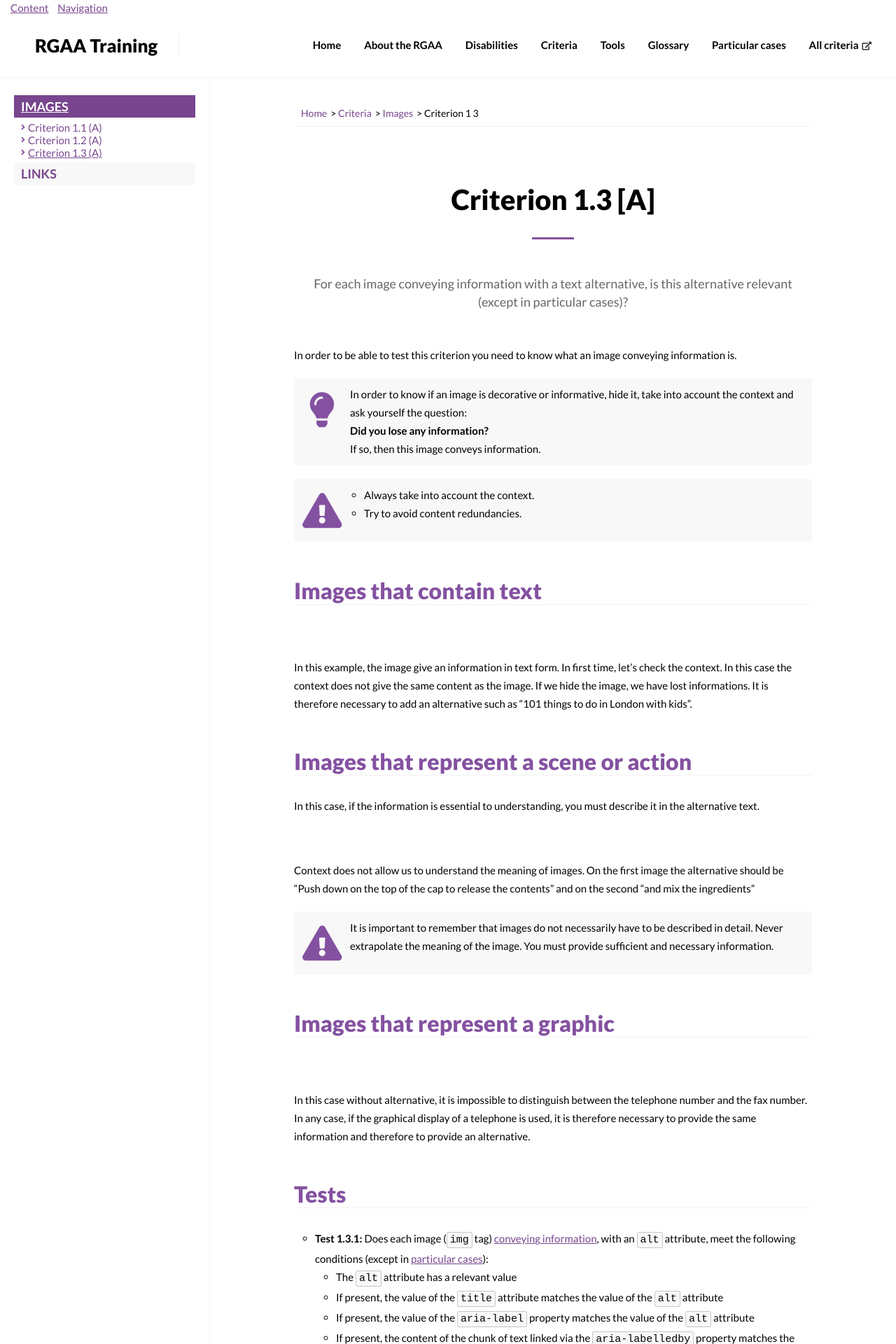
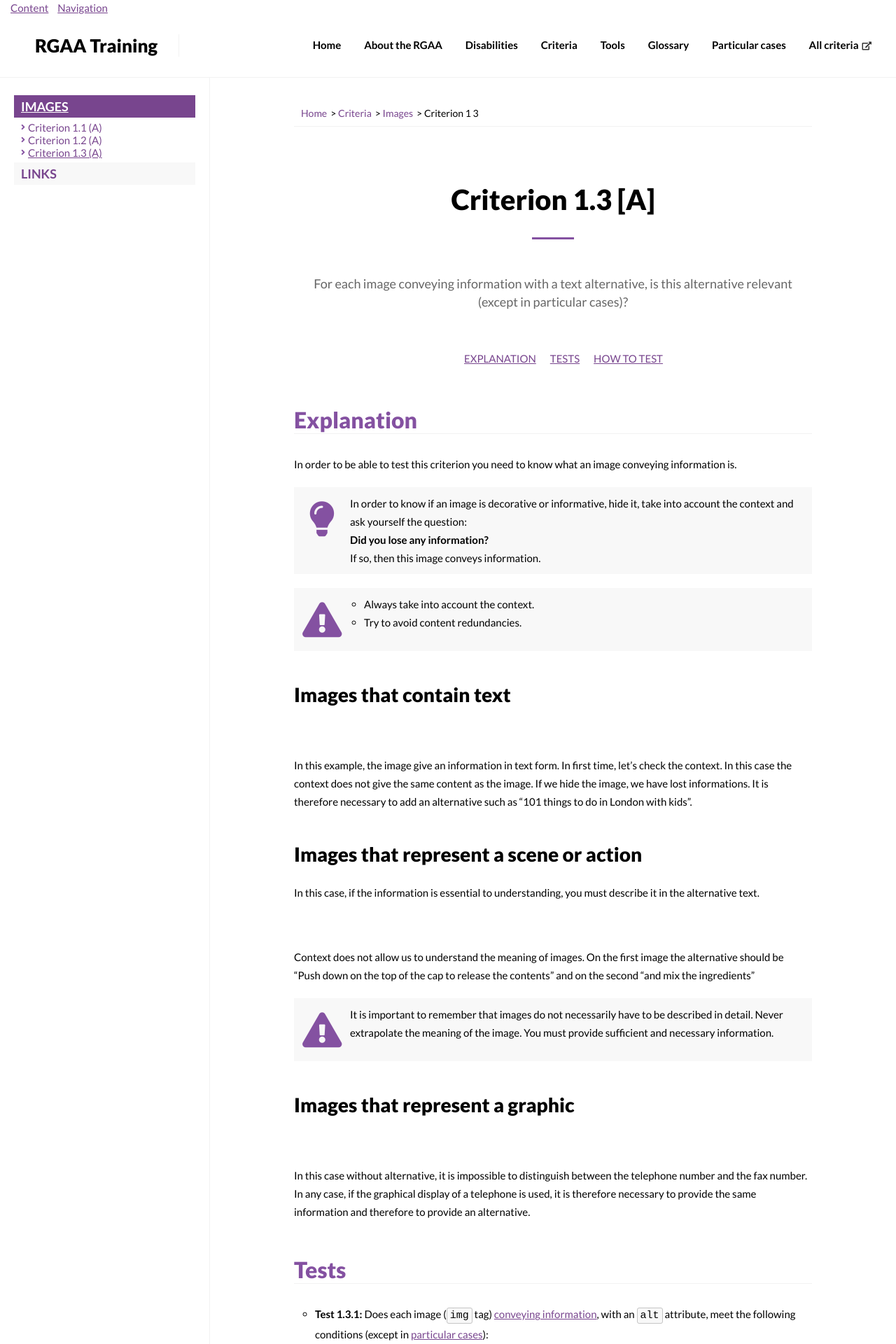
Before and after one commit to stevenMouret/web-accessibility-guidelines, a Jekyll site: the page built from _doc/criteria/images/criterion-1-3.md, in a window 1280 px wide. Shown: the top 1920 px of the page at 70% size. Built offline with Jekyll 4.4.1, drawn with Linux system fonts in a browser that asks for light colours; nearby versions of some CDN libraries; part of the change alters nothing that is shown.

Commit message:
Add anchor menu

```diff
--- a/_doc/criteria/images/criterion-1-1.md
+++ b/_doc/criteria/images/criterion-1-1.md
@@ -4,6 +4,8 @@ title: Criterion 1.1 [A]
 teaser: Does each image have a text alternative?
 navigation: images
 ---
+
+### Explanation
 
 All images must have an alt attribute, which is due to the fact that in the absence of this attribute, a screen reader returns the path or name of the source file, which makes no sense to the user.
 
--- a/_doc/criteria/images/criterion-1-2.md
+++ b/_doc/criteria/images/criterion-1-2.md
@@ -4,6 +4,8 @@ title: Criterion 1.2 [A]
 teaser: For each decorative image with a text alternative, is this alternative empty?
 navigation: images
 ---
+
+### Explanation
 
 In order to be able to test this criterion you need to know what a [decorative image](../../glossary.html#image-decorative) is.
 
--- a/_doc/criteria/images/criterion-1-3.md
+++ b/_doc/criteria/images/criterion-1-3.md
@@ -4,6 +4,8 @@ title: Criterion 1.3 [A]
 teaser: For each image conveying information with a text alternative, is this alternative relevant (except in particular cases)?
 navigation: images
 ---
+
+### Explanation
 
 In order to be able to test this criterion you need to know what an image conveying information is.
 
@@ -18,7 +20,7 @@ If so, then this image conveys information.
 * Try to avoid content redundancies.
 {: .important}
 
-### Images that contain text
+#### Images that contain text
 
 ![](../../img/images-1.3-1.png)
 
@@ -26,7 +28,7 @@ In this example, the image give an information in text form. In first time, let'
 In this case the context does not give the same content as the image.
 If we hide the image, we have lost informations. It is therefore necessary to add an alternative such as "101 things to do in London with kids".
 
-### Images that represent a scene or action
+#### Images that represent a scene or action
 
 In this case, if the information is essential to understanding, you must describe it in the alternative text.
 
@@ -39,7 +41,7 @@ On the first image the alternative should be "Push down on the top of the cap to
 It is important to remember that images do not necessarily have to be described in detail. Never extrapolate the meaning of the image. You must provide sufficient and necessary information.
 {: .important}
 
-### Images that represent a graphic
+#### Images that represent a graphic
 
 ![](../../img/images-1.3-2.png)
 
--- a/_sass/config/_menus.scss
+++ b/_sass/config/_menus.scss
@@ -231,3 +231,15 @@
         vertical-align: middle;
     }
 }
+
+.menu-anchor {
+    text-align: center;
+    list-style: none;
+
+    li {
+        display: inline-block;
+        vertical-align: middle;
+        margin: 0.5rem 1rem;
+        text-transform: uppercase;
+    }
+}
--- a/assets/js/main.js
+++ b/assets/js/main.js
@@ -1,3 +1,47 @@
+const insertAfter = (referenceNode, newNode) => {
+    referenceNode.parentNode.insertBefore(newNode, referenceNode.nextSibling);
+};
+
+const anchorMenu = () => {
+    const content = document.getElementById('content');
+    const h3Els = content.getElementsByTagName('h3');
+
+    // Create menu
+    const anchorMenuContainer = document.createElement('ul');
+    anchorMenuContainer.classList.add('menu-anchor');
+
+    // Loop on each h3
+    for(let i = 0; i < h3Els.length; i++) {
+        const item = h3Els[i];
+        const itemId = item.getAttribute('id');
+        const itemText = item.textContent;
+        const itemLi = document.createElement('li');
+        const itemLink = document.createElement('a');
+
+        itemLink.href = '#' + itemId;
+        itemLink.innerHTML = itemText;
+
+        itemLi.appendChild(itemLink);
+        anchorMenuContainer.appendChild(itemLi);
+    }
+
+    const refNode = document.querySelector('.content > header');
+    insertAfter(refNode, anchorMenuContainer);
+};
+
+const scrollAnchor = () => {
+    document.querySelectorAll('a[href^="#"]').forEach(anchor => {
+        anchor.addEventListener('click', function (e) {
+            e.preventDefault();
+
+            document.querySelector(this.getAttribute('href')).scrollIntoView({
+                behavior: 'smooth'
+            });
+        });
+    });
+};
+
 document.addEventListener("DOMContentLoaded", function(event) {
-
+    anchorMenu();
+    scrollAnchor();
 });
```
